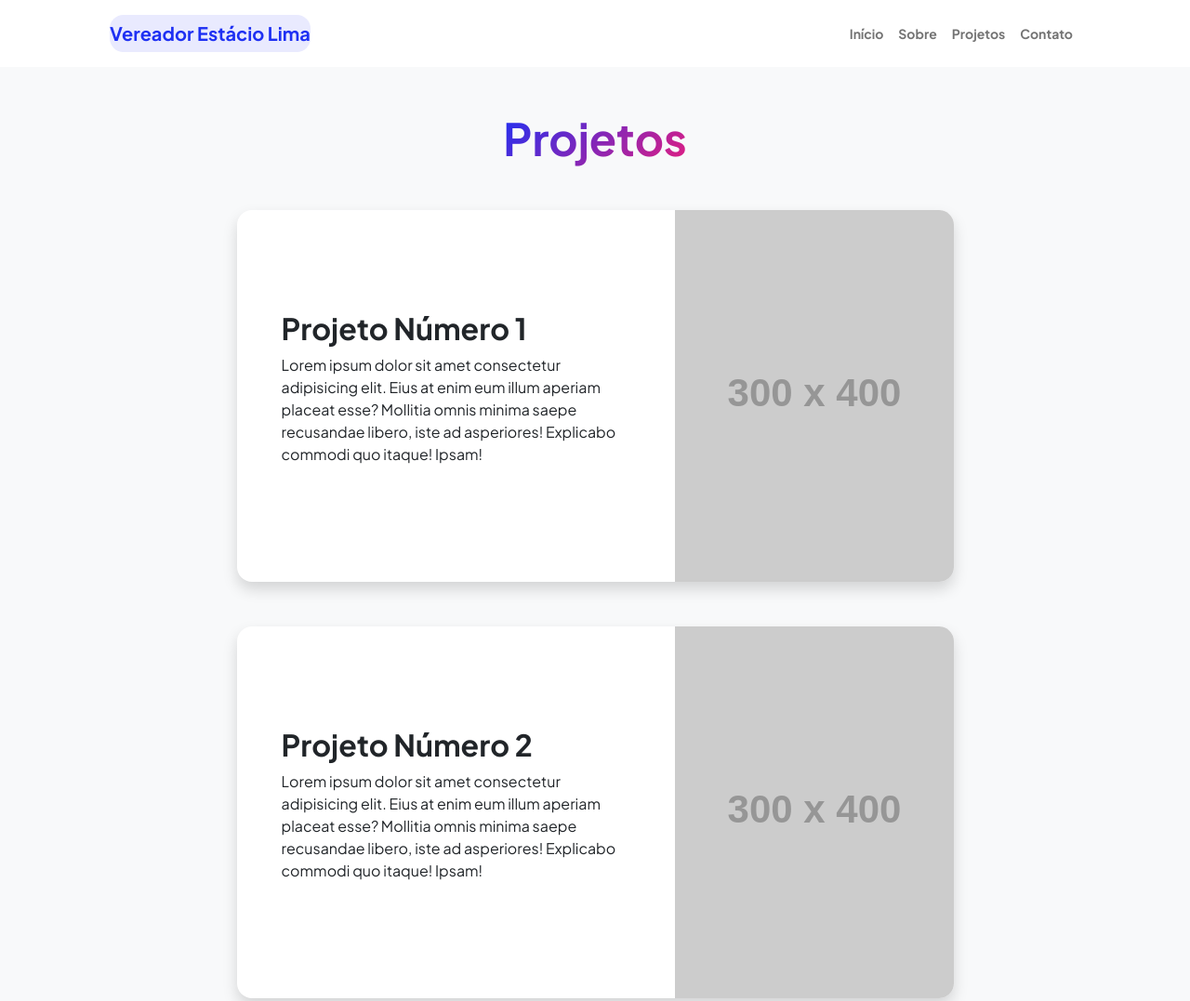
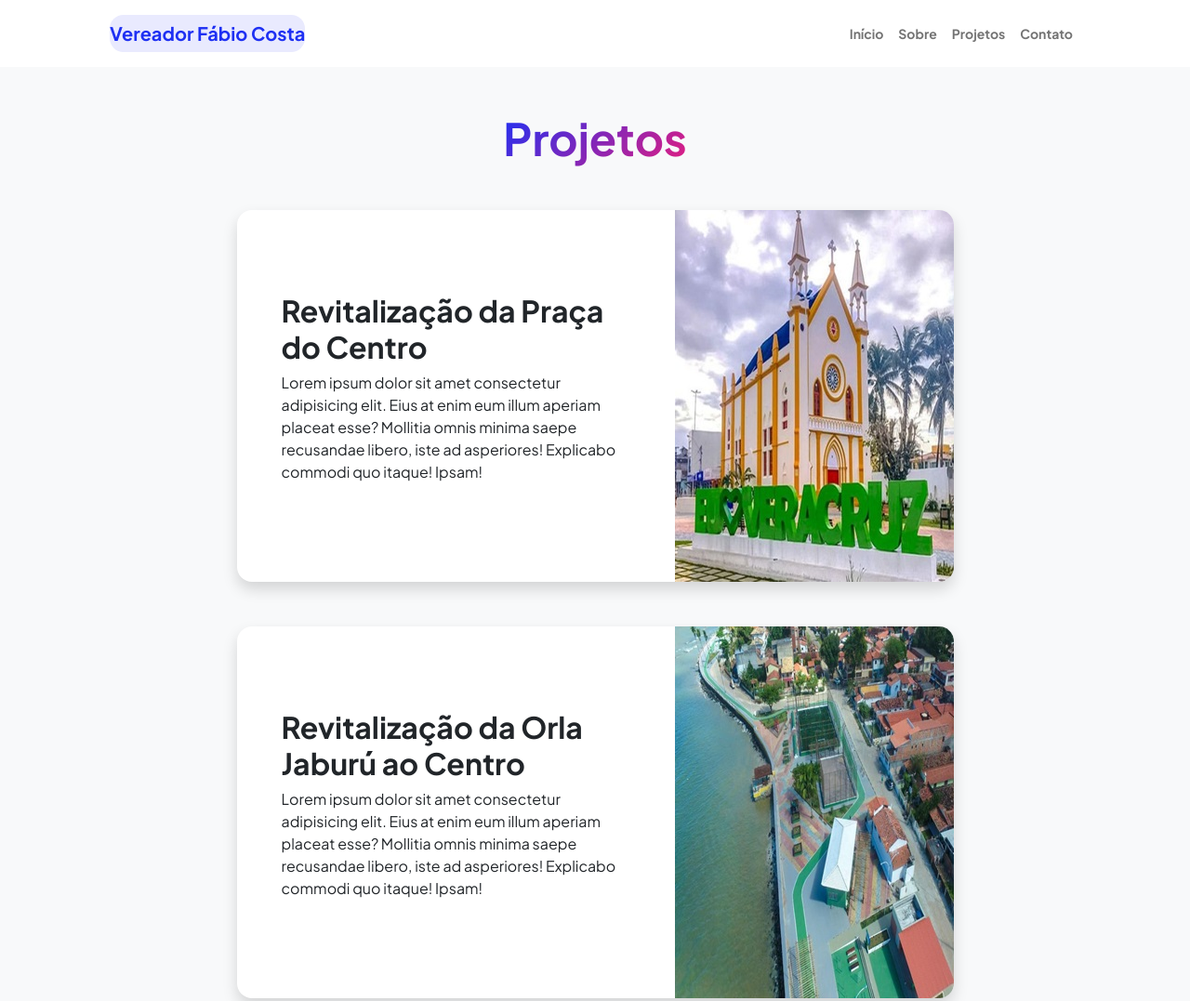
Before and after one commit to Fabiocostavereador/vereadofabiocosta, a plain HTML site: page projects.html in a window 1280 px wide. Shown: the top 1077 px of the page at 93% size. Drawn offline with nearby package versions, Linux system fonts and the light colour scheme; placeholder pictures from the web are drawn by us.

Commit message:
subindo fotos de projetos e editando pagina projects.html

```diff
--- a/projects.html
+++ b/projects.html
@@ -5,7 +5,7 @@
         <meta name="viewport" content="width=device-width, initial-scale=1, shrink-to-fit=no" />
         <meta name="description" content="" />
         <meta name="author" content="" />
-        <title>Vereador Estácio Lima</title>
+        <title>Vereador Fábio Costa</title>
         <!-- Favicon-->
         <link rel="icon" type="image/x-icon" href="assets/favicon.ico" />
         <!-- Custom Google font-->
@@ -17,12 +17,14 @@
         <!-- Core theme CSS (includes Bootstrap)-->
         <link href="css/styles.css" rel="stylesheet" />
     </head>
+
     <body class="d-flex flex-column h-100 bg-light">
         <main class="flex-shrink-0">
+
             <!-- Navigation-->
             <nav class="navbar navbar-expand-lg navbar-light bg-white py-3">
                 <div class="container px-5">
-                    <a class="navbar-brand" href="index.html"><span class="fw-bolder text-primary">Vereador Estácio Lima</span></a>
+                    <a class="navbar-brand" href="index.html"><span class="fw-bolder text-primary">Vereador Fábio Costa</span></a>
                     <button class="navbar-toggler" type="button" data-bs-toggle="collapse" data-bs-target="#navbarSupportedContent" aria-controls="navbarSupportedContent" aria-expanded="false" aria-label="Toggle navigation"><span class="navbar-toggler-icon"></span></button>
                     <div class="collapse navbar-collapse" id="navbarSupportedContent">
                         <ul class="navbar-nav ms-auto mb-2 mb-lg-0 small fw-bolder">
@@ -34,6 +36,7 @@
                     </div>
                 </div>
             </nav>
+
             <!-- Projects Section-->
             <section class="py-5">
                 <div class="container px-5 mb-5">
@@ -42,30 +45,33 @@
                     </div>
                     <div class="row gx-5 justify-content-center">
                         <div class="col-lg-12 col-xl-9 col-xxl-8">
+
                             <!-- Project Card 1-->
                             <div class="card overflow-hidden shadow rounded-4 border-0 mb-5">
                                 <div class="card-body p-0">
                                     <div class="d-flex align-items-center">
                                         <div class="p-5">
-                                            <h2 class="fw-bolder">Projeto Número 1</h2>
+                                            <h2 class="fw-bolder">Revitalização da Praça do Centro</h2>
                                             <p>Lorem ipsum dolor sit amet consectetur adipisicing elit. Eius at enim eum illum aperiam placeat esse? Mollitia omnis minima saepe recusandae libero, iste ad asperiores! Explicabo commodi quo itaque! Ipsam!</p>
                                         </div>
-                                        <img class="img-fluid" src="https://dummyimage.com/300x400/343a40/6c757d" alt="..." />
+                                        <img class="img-fluid" src="assets/projeto_01.jpg" alt="..." />
                                     </div>
                                 </div>
                             </div>
+
                             <!-- Project Card 2-->
                             <div class="card overflow-hidden shadow rounded-4 border-0 mb-5">
                                 <div class="card-body p-0">
                                     <div class="d-flex align-items-center">
                                         <div class="p-5">
-                                            <h2 class="fw-bolder">Projeto Número 2</h2>
+                                            <h2 class="fw-bolder">Revitalização da Orla Jaburú ao Centro</h2>
                                             <p>Lorem ipsum dolor sit amet consectetur adipisicing elit. Eius at enim eum illum aperiam placeat esse? Mollitia omnis minima saepe recusandae libero, iste ad asperiores! Explicabo commodi quo itaque! Ipsam!</p>
                                         </div>
-                                        <img class="img-fluid" src="https://dummyimage.com/300x400/343a40/6c757d" alt="..." />
+                                        <img class="img-fluid" src="assets/projeto_02.jpg" alt="..." />
                                     </div>
                                 </div>
                             </div>
+
                             <!-- Project Card 3-->
                             <div class="card overflow-hidden shadow rounded-4 border-0 mb-5">
                                 <div class="card-body p-0">
@@ -74,10 +80,11 @@
                                             <h2 class="fw-bolder">Projeto Número 3</h2>
                                             <p>Lorem ipsum dolor sit amet consectetur adipisicing elit. Eius at enim eum illum aperiam placeat esse? Mollitia omnis minima saepe recusandae libero, iste ad asperiores! Explicabo commodi quo itaque! Ipsam!</p>
                                         </div>
-                                        <img class="img-fluid" src="https://dummyimage.com/300x400/343a40/6c757d" alt="..." />
+                                        <img class="img-fluid" src="assets/projeto_03.jpg" alt="..." />
                                     </div>
                                 </div>
                             </div>
+
                             <!-- Project Card 4-->
                             <div class="card overflow-hidden shadow rounded-4 border-0 mb-5">
                                 <div class="card-body p-0">
```
Also changed, not shown: resume.html (+9 -5 lines), assets/projeto_01.jpg (added), assets/projeto_02.jpg (added), assets/projeto_03.jpg (added).
